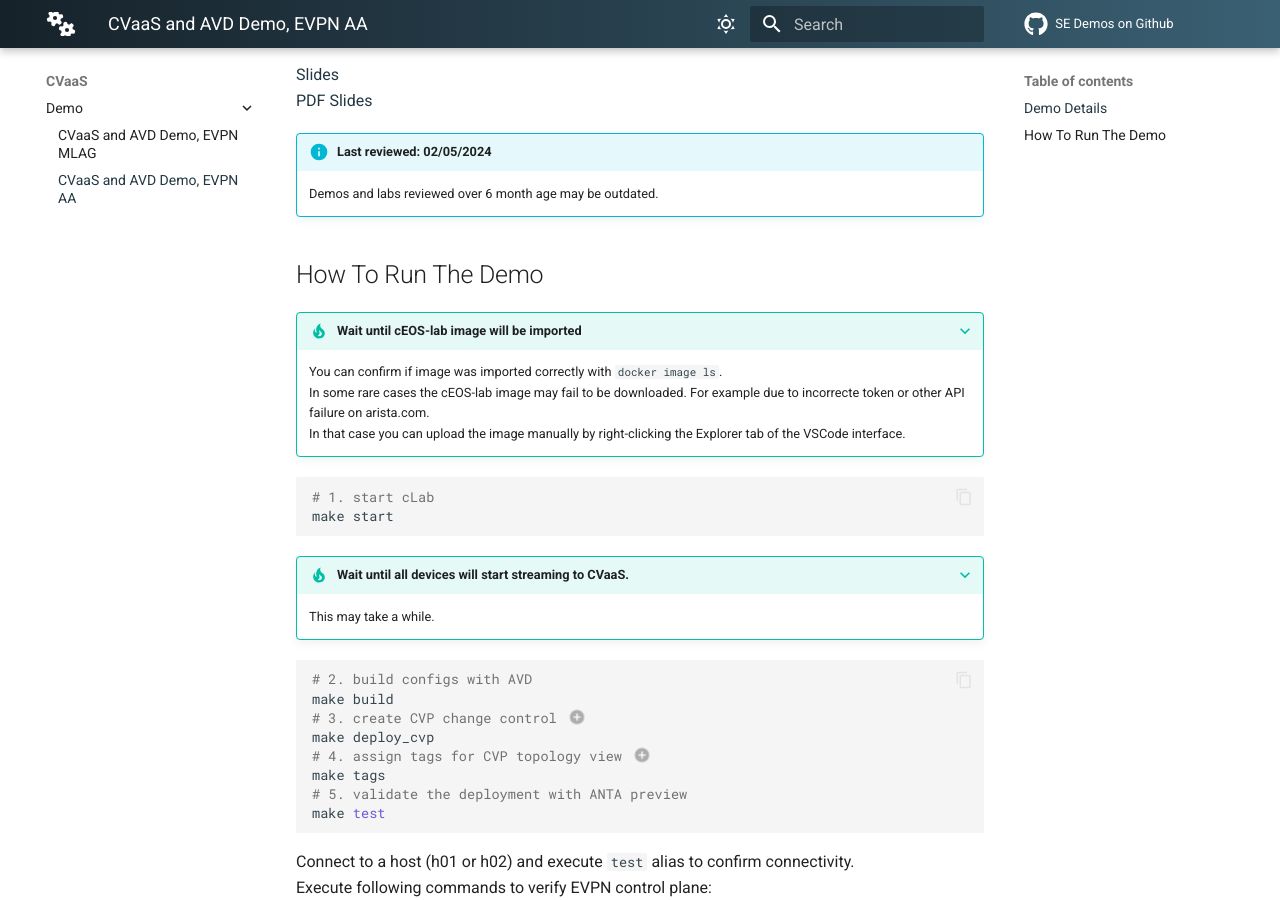
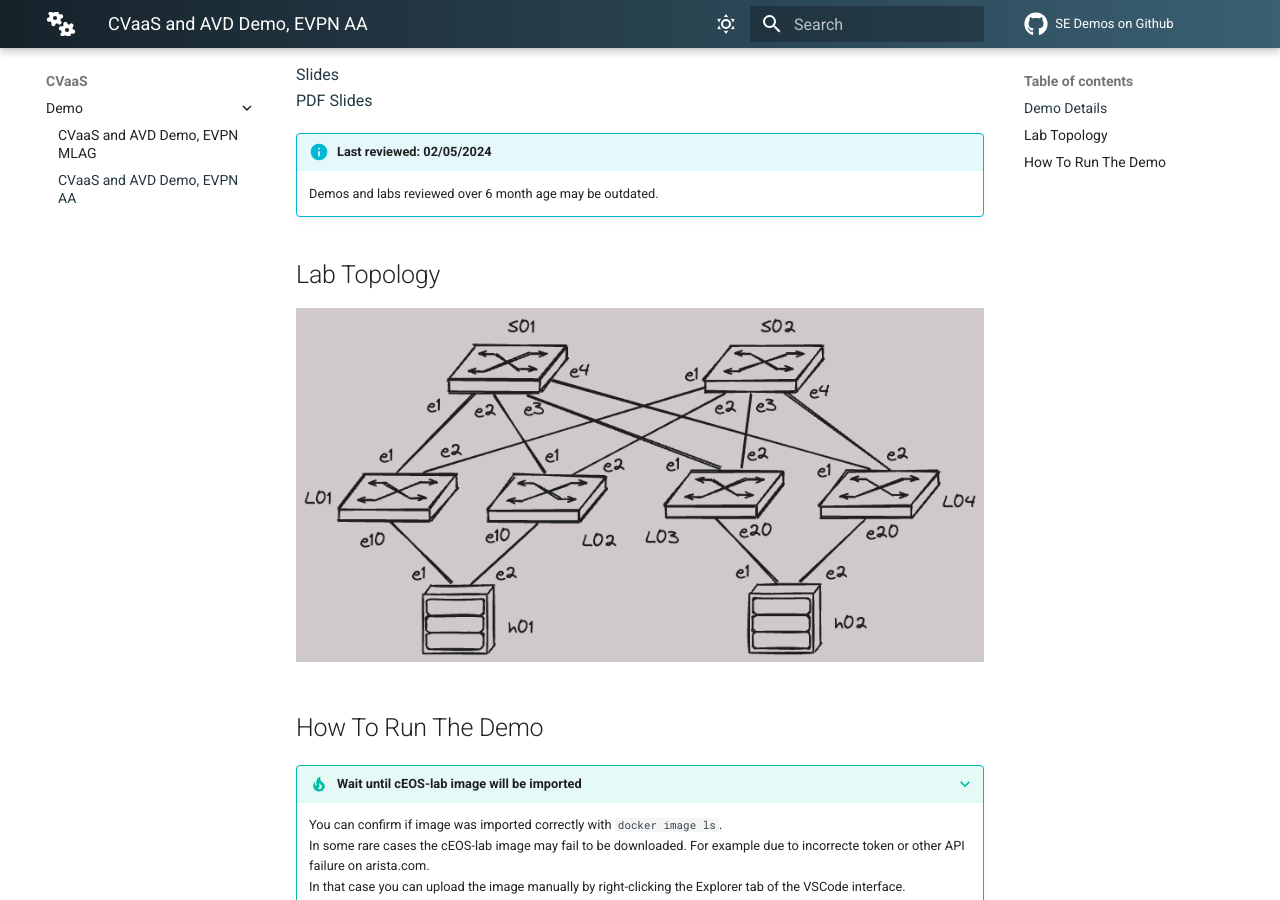
Before and after one commit to arista-netdevops-community/one-click-se-demos, an MkDocs documentation site: the page built from docs/cvaas-cvaas-and-avd-demo--evpn-aa/cvaas-cvaas-and-avd-demo--evpn-aa.md, in a window 1280 px wide and 900 px high, scrolled down 464 px. Built offline with MkDocs 1.6.1 and Material for MkDocs 9.7.7, drawn with Linux system fonts in a browser that asks for light colours; plug-ins that fetch from the network failed and are left out; comment, search, counter and statistics services are not loaded.

Commit message:
add lab topology

```diff
--- a/docs/cvaas-cvaas-and-avd-demo--evpn-aa/cvaas-cvaas-and-avd-demo--evpn-aa.md
+++ b/docs/cvaas-cvaas-and-avd-demo--evpn-aa/cvaas-cvaas-and-avd-demo--evpn-aa.md
@@ -18,6 +18,10 @@
 !!! Info "Last reviewed: 02/05/2024"
 
     Demos and labs reviewed over 6 month age may be outdated.
+
+## Lab Topology
+
+![lab topology](img/small-l3ls-aa.png)
 
 ## How To Run The Demo
 
```
